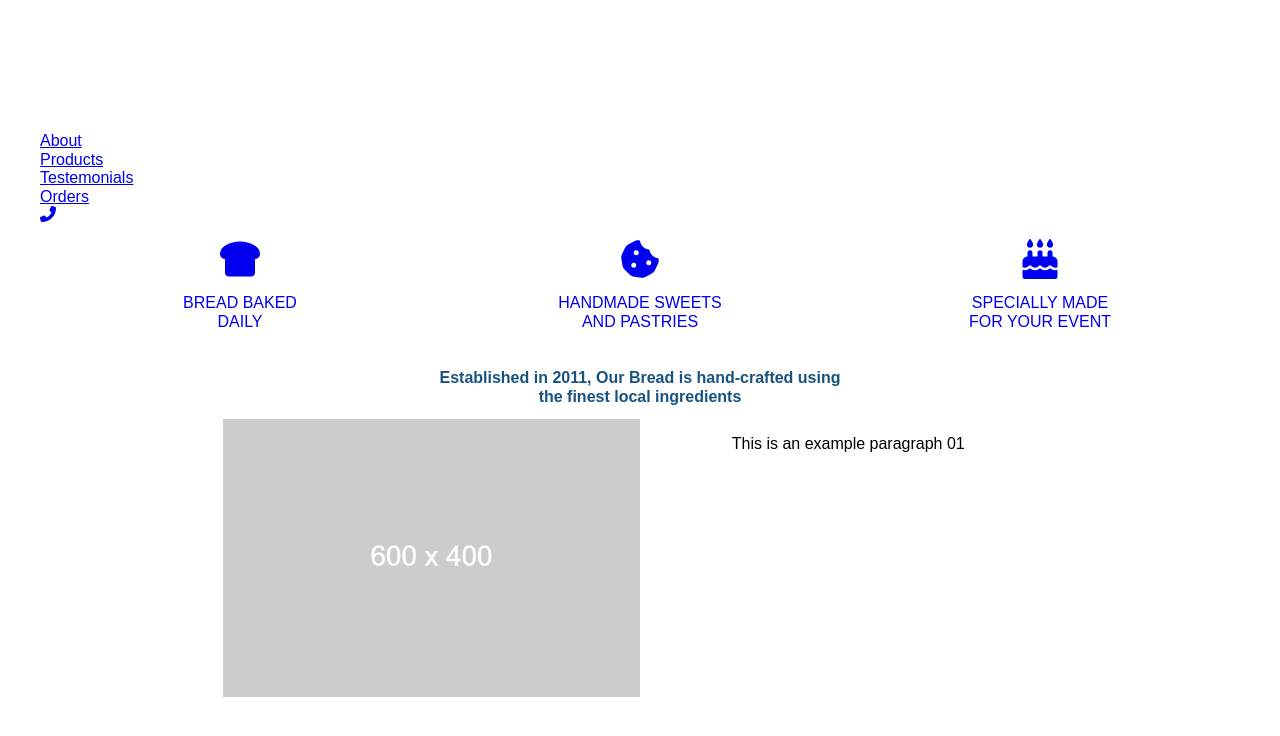
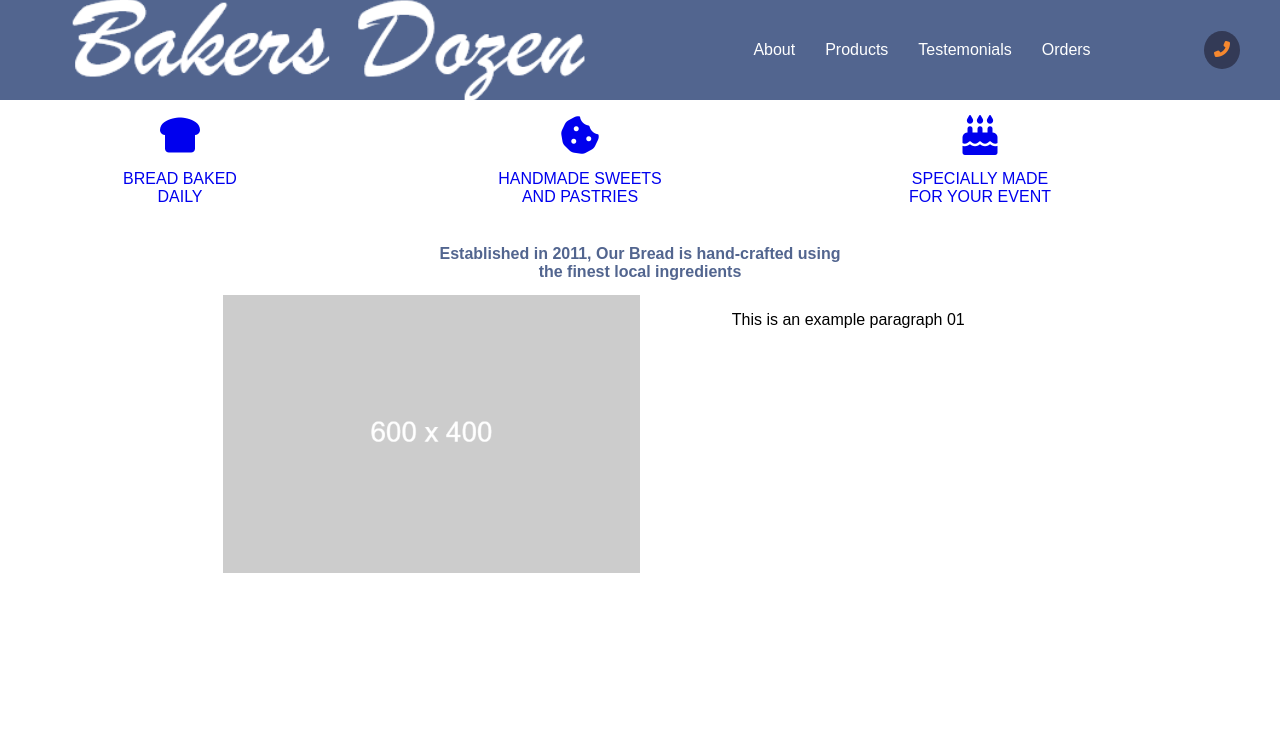
Before and after one commit to AliceeeSixes/nm-joint-project, a PHP site: page / in a window 1280 px wide. Shown: the top 736 px of the page. Run offline with PHP 8.4, Linux system fonts and the light colour scheme; some web fonts are replaced.

Commit message:
Create style.css
Create style.css output from _style.scss

```diff
--- a/css/style.css
+++ b/css/style.css
@@ -449,6 +449,64 @@ body {
   }
 }
 
+.navigation-wrapper {
+  overflow: hidden;
+  background-color: #52658F;
+}
+.navigation-wrapper .navigation {
+  display: inline-flex;
+  width: 100%;
+  justify-content: space-between;
+  align-items: center;
+}
+.navigation-wrapper .navigation-inner {
+  display: flex;
+  flex-direction: column;
+  justify-content: center;
+  min-height: 80px;
+  max-height: 100px;
+}
+.navigation-wrapper .navigation .logo {
+  width: 50%;
+}
+.navigation-wrapper .navigation .logo > img {
+  height: 100%;
+  width: 100%;
+}
+.navigation-wrapper .navigation-tabs {
+  display: table-cell;
+  float: left;
+}
+.navigation-wrapper .navigation-tabs > ul {
+  display: inline-flex;
+}
+.navigation-wrapper .navigation-tabs > ul > li {
+  padding: 0 15px;
+}
+.navigation-wrapper .navigation-tabs > ul > li > a {
+  text-decoration: none;
+  color: white;
+  font-size: 1rem;
+}
+.navigation-wrapper .navigation-tabs > ul > li > a:focus {
+  border-bottom: 2px solid #F6882F;
+}
+.navigation-wrapper .navigation-contact {
+  display: table-cell;
+  float: right;
+  vertical-align: middle;
+  background-color: #333A56;
+  padding: 10px;
+  border-radius: 50%;
+}
+.navigation-wrapper .navigation-contact > a {
+  text-decoration: none;
+  color: #F6882F;
+}
+
+.information-wrapper {
+  overflow: hidden;
+}
 .information-wrapper .information-tabs {
   display: flex;
   flex-direction: row;
@@ -456,15 +514,13 @@ body {
   margin-bottom: 15px;
 }
 .information-wrapper .information-tabs .btn {
-  display: flex;
-  flex-direction: row;
-  justify-content: center;
   height: 100%;
   background-color: white;
-  color: #185380;
+  color: #52658F;
   width: 100%;
 }
 .information-wrapper .information-tabs .btn > a {
+  display: block;
   text-decoration: none;
   text-transform: uppercase;
   padding-bottom: 10px;
@@ -477,7 +533,7 @@ body {
   color: inherit;
 }
 .information-wrapper .information-tabs .btn > a:focus {
-  border-bottom: 1px solid black;
+  border-bottom: 2px solid #52658F;
 }
 .information-wrapper .information-tabs .btn > a > span {
   z-index: 0;
@@ -499,7 +555,7 @@ body {
 .information-wrapper .information-content--header > h2 {
   width: 80%;
   font-size: 1rem;
-  color: #185380;
+  color: #52658F;
 }
 .information-wrapper .information-content--paragraph {
   display: inline-flex;
```
Also changed, not shown: 1 other file.
